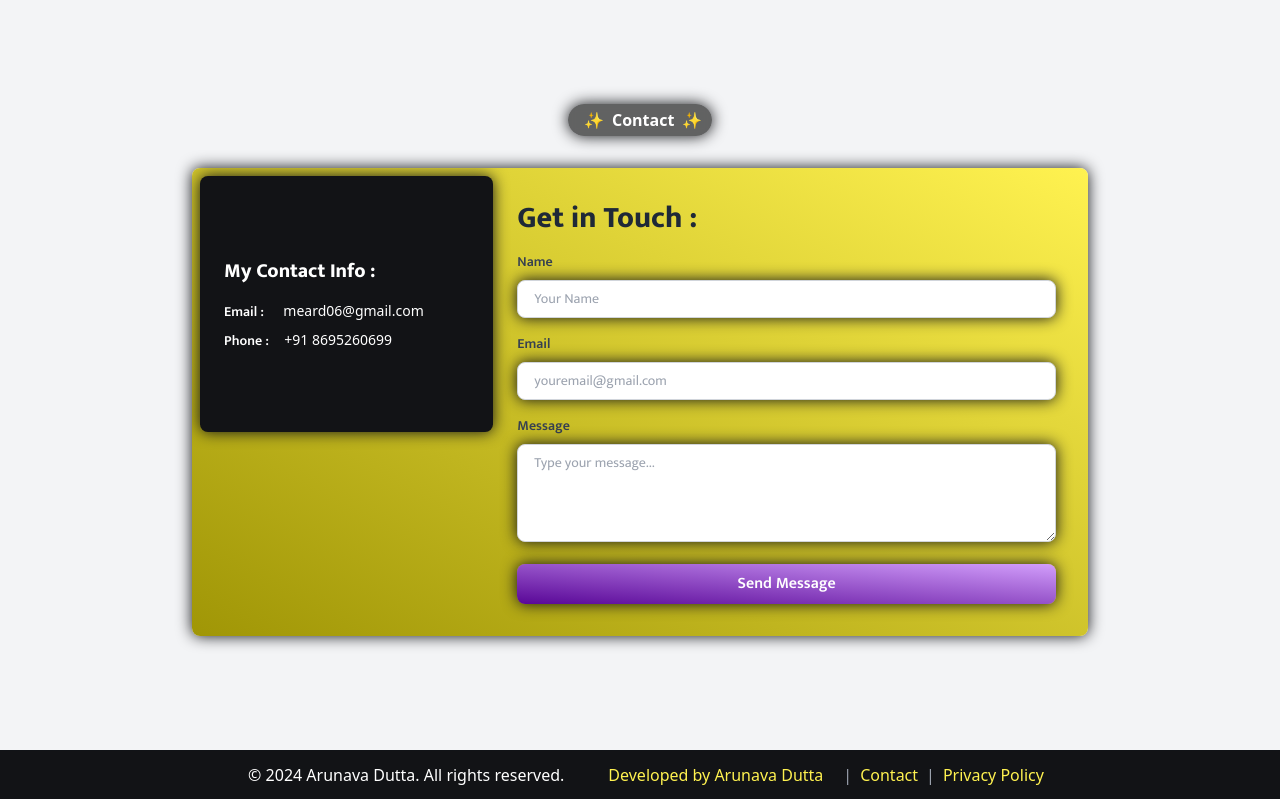
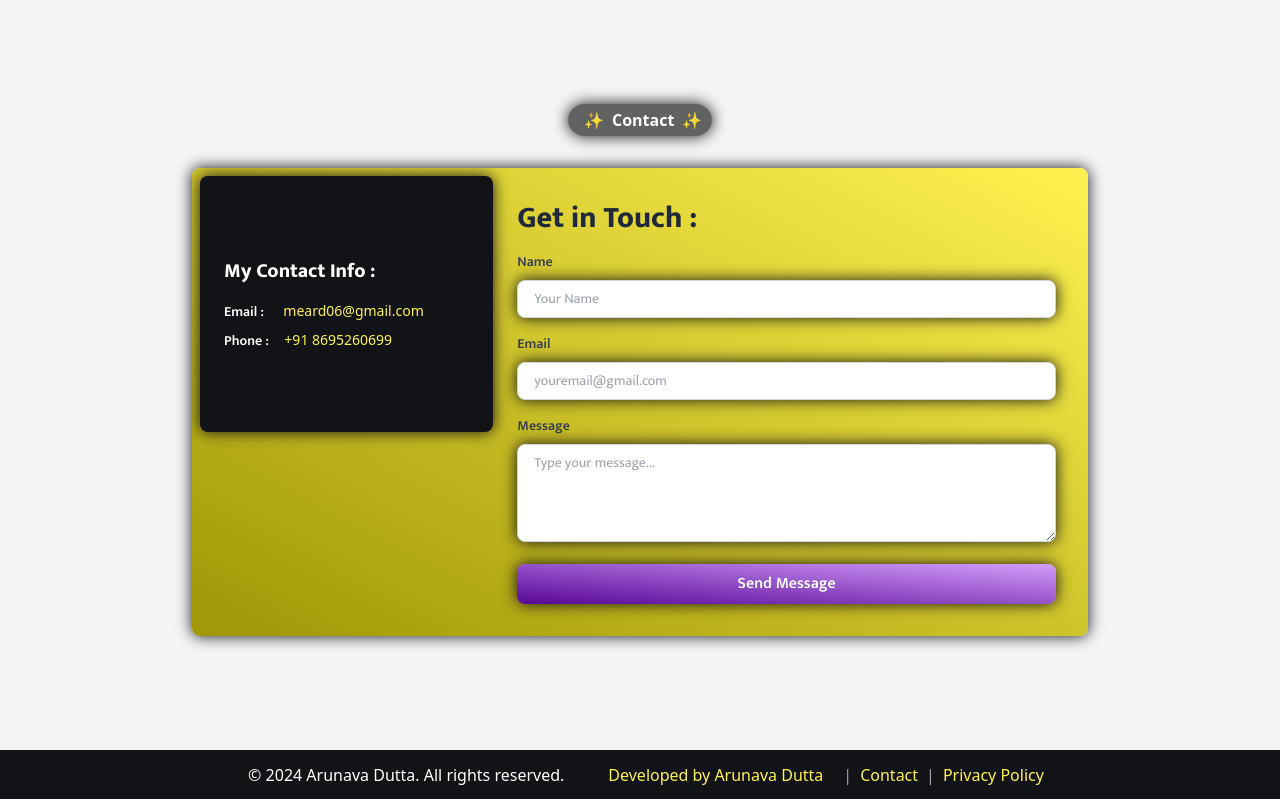
Before and after one commit to ArunavaCoderEm/Godard_Portfolio, a React (Vite) app: page / in a window 1280 px wide. Shown: the part 4656-5455 px from the top of the page. Built offline with nearby package versions, Linux system fonts and the light colour scheme; a web font is replaced by a local one.

Commit message:
push fix

```diff
--- a/src/Pages/Contact.tsx
+++ b/src/Pages/Contact.tsx
@@ -13,10 +13,10 @@ const ContactForm = ():React.ReactNode => {
         <div className="w-full md:w-1/3 lg:h-64 rounded-lg sha bg-[#121316] text-white p-6 flex flex-col items-start justify-center">
           <h2 className="text-xl mukta font-extrabold mb-4">My Contact Info :</h2>
           <p className="text-sm mb-2 sm:text-center text-left">
-            <span className="font-semibold mukta text-md mr-4">Email :</span> meard06@gmail.com
+            <span className="font-semibold mukta text-md mr-4">Email :</span> <span className='text-[#FFF250]'>meard06@gmail.com</span>
           </p>
           <p className="text-sm sm:text-center text-left">
-            <span className="font-semibold mukta text-md mr-3">Phone :</span> +91 8695260699
+            <span className="font-semibold mukta text-md mr-3">Phone :</span> <span className='text-[#FFF250]'>+91 8695260699</span>
           </p>
         </div>
 
```
